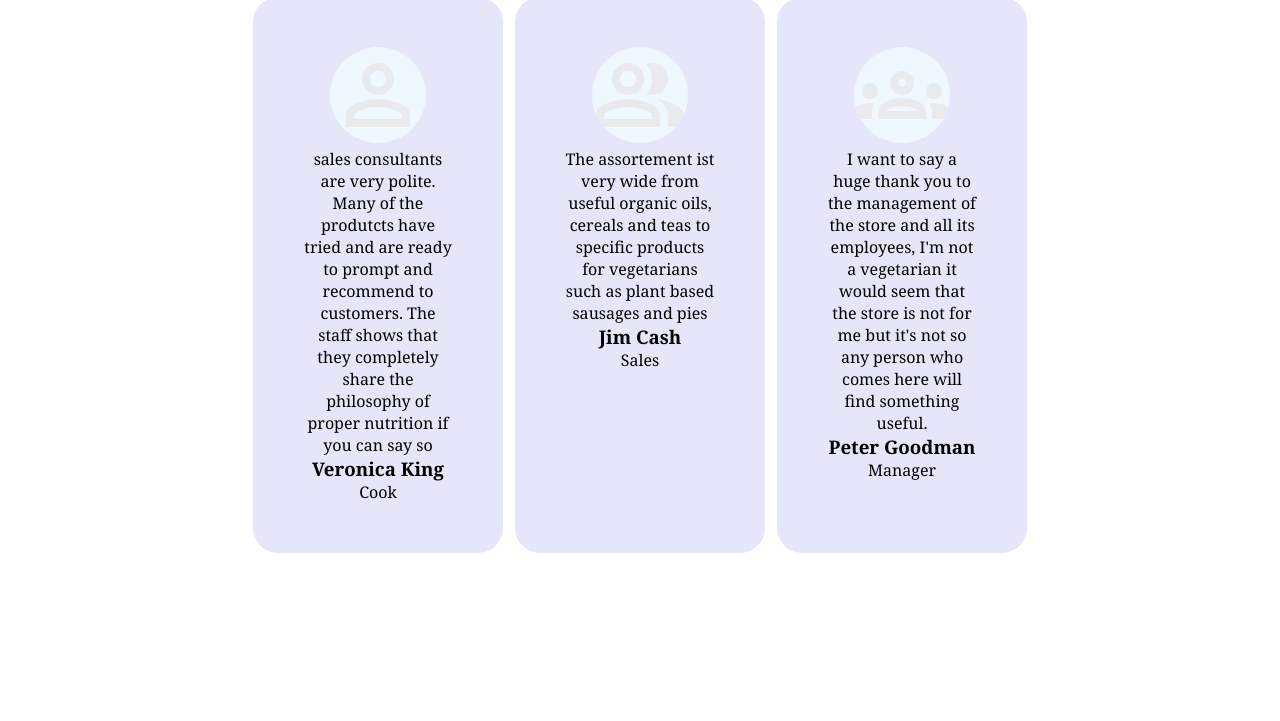
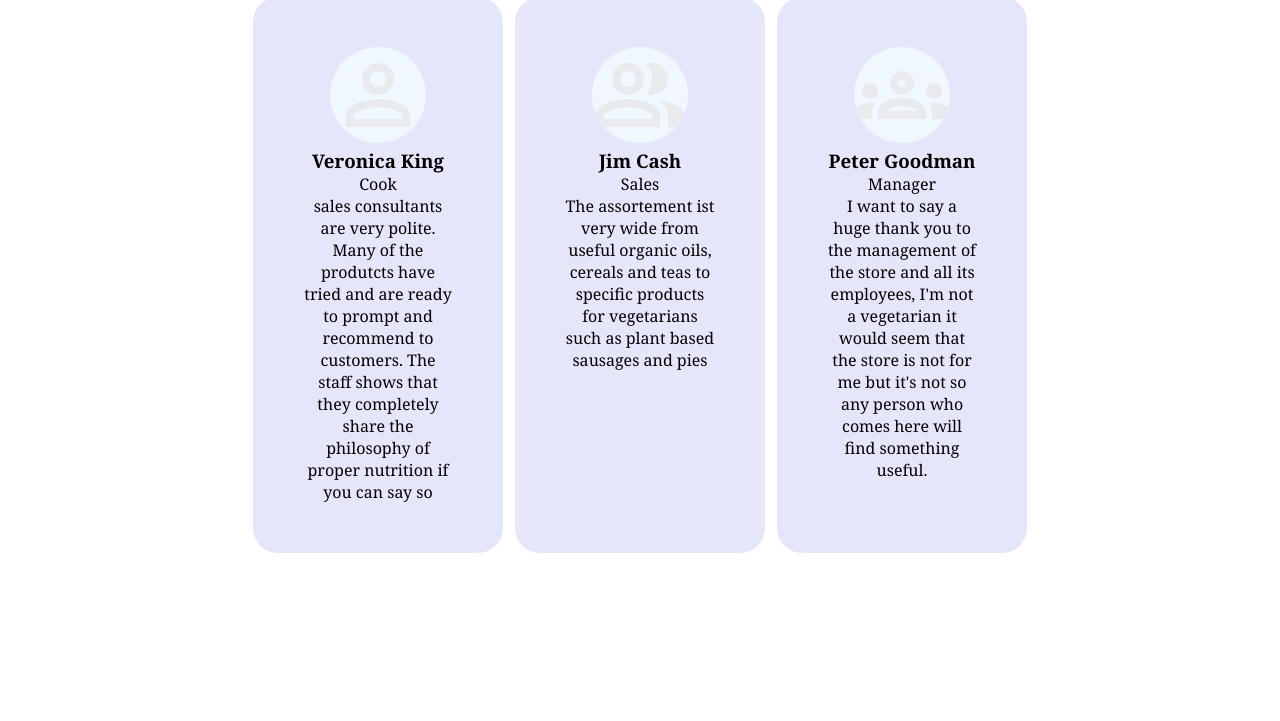
Before and after one commit to UniStar903/e-commerce-website, a plain HTML site: page index.html in a window 1280 px wide. Shown: the part 2272-2993 px from the top of the page. Drawn offline with Linux system fonts and the light colour scheme.

Commit message:
Update index.html

```diff
--- a/index.html
+++ b/index.html
@@ -103,27 +103,27 @@
     <div id="commentwrap">
         <div id="comment">
             <img src="person1.png" alt="person">
+            <h3>Veronica King</h3>
+            <p class="post">Cook</p>
             <p>sales consultants are very polite.
                  Many of the produtcts have tried and are ready to prompt and recommend to customers.
                   The staff shows that they completely share the philosophy of proper nutrition if you can say so</p>
-            <h3>Veronica King</h3>
-            <p>Cook</p>
         </div>
         <div id="comment">
             <img src="person2.png" alt="person">
+            <h3>Jim Cash</h3>
+            <p class="post">Sales</p>
             <p>The assortement ist very wide from useful organic oils,
                  cereals and teas to specific products for vegetarians such as
                   plant based sausages and pies</p>
-            <h3>Jim Cash</h3>
-            <p>Sales</p>
         </div>
         <div id="comment">
             <img src="person3.png" alt="person">
+            <h3>Peter Goodman</h3>
+            <p class="post">Manager</p>
             <p>I want to say a huge thank you to the management of the store and all its employees,
                  I'm not a vegetarian it would seem that the
                  store is not for me but it's not so any person who comes here will find something useful.</p>
-            <h3>Peter Goodman</h3>
-            <p>Manager</p>
         </div>
     </div>
     <div id="followus">
@@ -185,5 +185,4 @@
         <h5>© all the rights of this project belongs to UniStar903</h5>
     </div>
 </body>
-
 </html>
```
